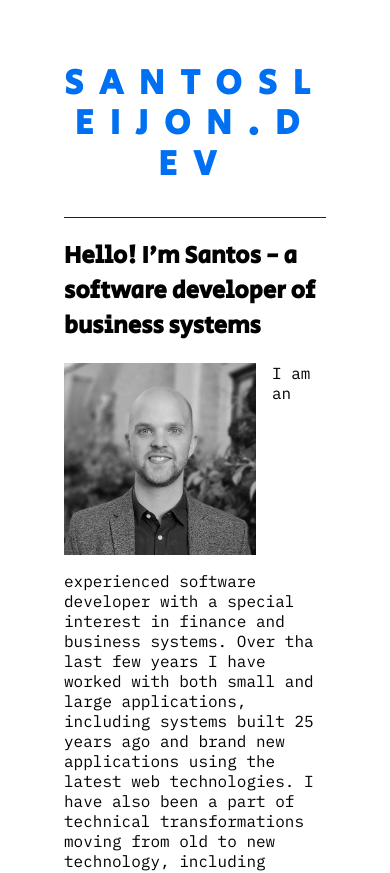
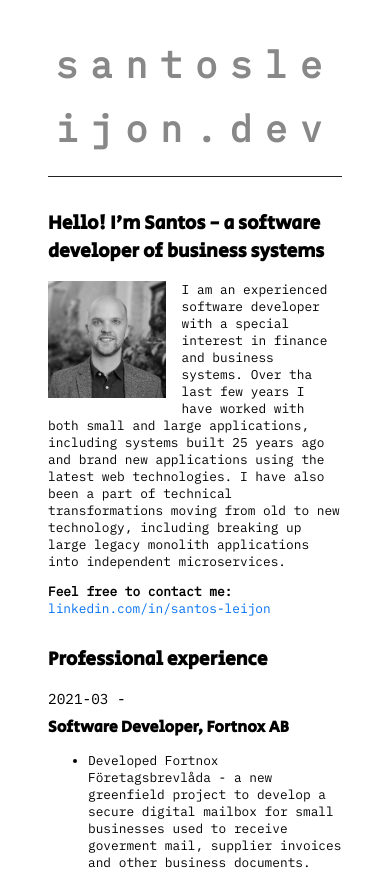
Before and after one commit to santosleijon/santosleijon-dev, a Next.js app: page / in a window 390 px wide. Shown: the top 873 px of the page. Built offline with nearby package versions, Linux system fonts and the light colour scheme.

Commit message:
Adjust styling to improve readability on small screens

```diff
--- a/pages/_app.tsx
+++ b/pages/_app.tsx
@@ -16,11 +16,14 @@ export default function App({ Component, pageProps }: AppProps) {
   return (
     <>
       <style jsx global>{`
-        .title, h1, h2, h3 {
+        h2, h3 {
           font-family: ${secularOneFont.style.fontFamily};
         }
+        body {
+          font-family: ${ibmPlexMonoFont.style.fontFamily};
+        }
       `}</style>
-      <main className={ibmPlexMonoFont.className}>
+      <main>
         <Component {...pageProps} />
       </main>
     </>
--- a/styles/Experience.module.css
+++ b/styles/Experience.module.css
@@ -2,6 +2,8 @@
   display: flex;
   flex-wrap: wrap;
   width: 100%;
+  border-bottom: 1px solid #ccc;
+  padding-bottom: 1rem;
   margin-bottom: 1rem;
 }
 .experience .timePeriod {
@@ -9,6 +11,7 @@
   flex-grow: 0;
   flex-shrink: 0;
   margin-bottom: 0.5rem;
+  font-size: 0.9rem;
 }
 .experience .description {
   flex: 1;
--- a/styles/Home.module.css
+++ b/styles/Home.module.css
@@ -1,25 +1,29 @@
 .main {
   max-width: 1024px;
-  padding: 4rem;
+  padding: 2rem 3rem 3rem 3rem;
   margin: 0 auto;
   flex: 1;
   display: flex;
   flex-direction: column;
   justify-content: left;
   align-items: left;
+  font-size: 0.8rem;
 }
 
 .title {
   margin: 0;
   text-align: center;
-  text-transform: uppercase;
-  letter-spacing: 1rem;
-  line-height: 1.15;
+  letter-spacing: 0.8rem;
+  line-height: 4rem;
   font-weight: 600;
-  font-size: 2.2rem;
+  font-size: 2.3rem;
   word-wrap: break-word;
-  padding-bottom: 2rem;
+  padding-bottom: 1rem;
+  margin-bottom: 1rem;
   border-bottom: 1px solid #222;
+}
+.title a {
+  color: #888;
 }
 .title a:hover,
 .title a:active,
@@ -44,5 +48,6 @@
   float: left;
   margin: 0 1rem 1rem 0;
   width: 12rem;
-  height: 12rem;
+  max-width: 40%;
+  height: auto;
 }
```
